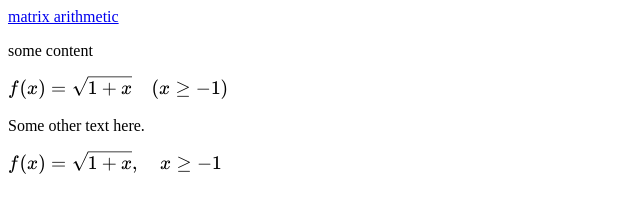
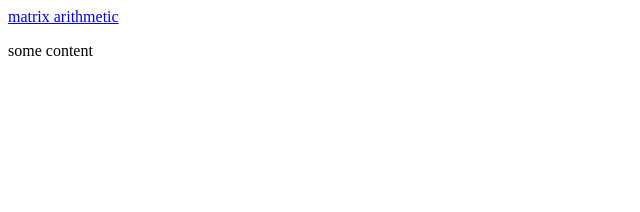
Before and after one commit to SteveFroehlich/SteveFroehlich.github.io, a plain HTML site: page index.html in a window 1280 px wide. Shown: the whole page, without its empty margins (0-640 px from the left). Drawn offline with nearby package versions, Linux system fonts and the light colour scheme.

```diff
--- a/index.html
+++ b/index.html
@@ -33,33 +33,5 @@
 
     <p>some content</p>
 
-    <div class="math">
-      f(x) = \sqrt{1+x} \quad (x \ge  -1)
-    </div>
-    <p>Some other text here. </p>
-    <div class="math">
-      f(x) = \sqrt{1+x}, \quad x \ge -1
-    </div>
-
-    <script>
-      (function(){
-      $(".math").each(function() {
-        var texTxt = $(this).text();
-        el = $(this).get(0);
-        console.log("data: " + el)
-        if(el.tagName == "DIV"){
-            addDisp = "\\displaystyle";
-        } else {
-            addDisp = "";
-        }
-        try {
-            katex.render(addDisp+texTxt, el);
-        }
-        catch(err) {
-            $(this).html("<span class='err'>"+err);
-        }
-      });
-    })();
-    </script>
   </body>
 </html>
```
Also changed, not shown: linear_algebra/matrix_arithmetic/matrix_arithmetic.html (+6 -1 lines), README.md.
